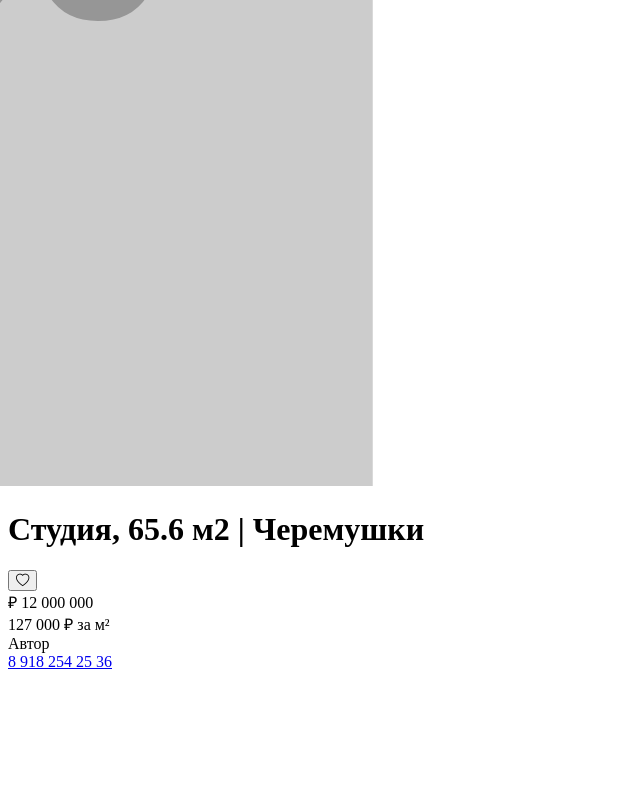
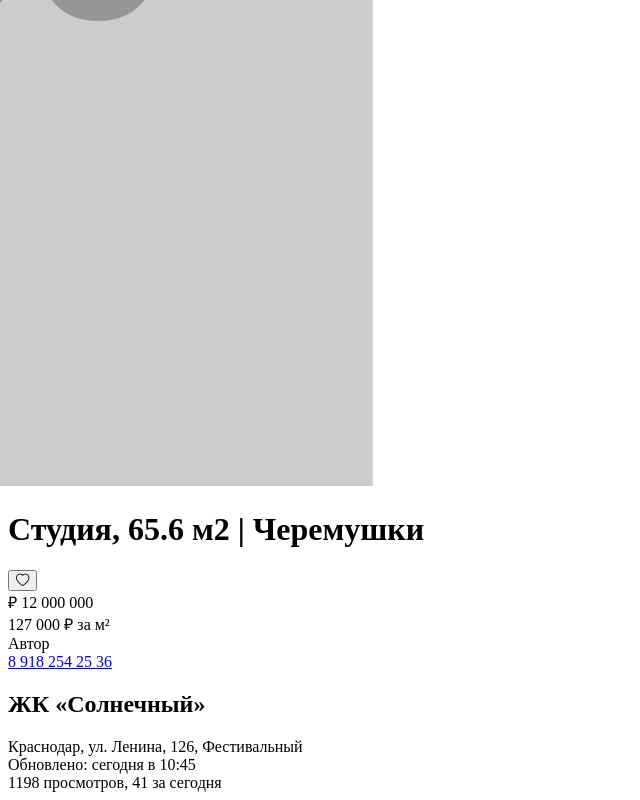
Before and after one commit to valeriiSkliar/realEstate_html, a website: page src/pages/previews/property-view-standalone.html in a window 1280 px wide. Shown: the part 2788-3588 px from the top of the page, without its empty margins (0-640 px from the left). Before the commit the page ends 3467 px from the top, so only its background shows below. Drawn offline with nearby package versions, Linux system fonts and the light colour scheme; placeholder pictures from the web are drawn by us.

Commit message:
feat(property-detail-page): add property detail info section with styles

```diff
--- a/src/pages/previews/property-view-standalone.html
+++ b/src/pages/previews/property-view-standalone.html
@@ -77,6 +77,32 @@
               </div>
             </div>
           </div>
+
+          <div class="property-detail-info">
+            <div class="property-detail-info__main">
+              <div class="property-info-block">
+                <h2 class="property-info-block__complex-name">
+                  ЖК «Солнечный»
+                </h2>
+                <div class="property-info-block__address">
+                  Краснодар, ул. Ленина, 126, Фестивальный
+                </div>
+              </div>
+              <div class="property-meta-block">
+                <div class="property-meta-block__item">
+                  <span class="property-meta-block__label">Обновлено:</span>
+                  <span class="property-meta-block__value"
+                    >сегодня в 10:45</span
+                  >
+                </div>
+                <div class="property-meta-block__item">
+                  <span class="property-meta-block__stats"
+                    >1198 просмотров, 41 за сегодня</span
+                  >
+                </div>
+              </div>
+            </div>
+          </div>
         </div>
       </div>
     </main>
--- a/src/scss/_variables.scss
+++ b/src/scss/_variables.scss
@@ -13,6 +13,7 @@ $grid-gutter: 30px;
 
 $font-family-base: "Oswald", "Roboto", sans-serif;
 $font-family-sans-serif: "Oswald", "Roboto", sans-serif;
+$font-family-comfortaa: "Comfortaa", sans-serif;
 
 // Breadcrumb Component Variables
 $breadcrumb-bg: $lime-green;
--- a/src/scss/pages/property-detail-page.scss
+++ b/src/scss/pages/property-detail-page.scss
@@ -107,7 +107,6 @@
       box-shadow: 0 2px 8px rgba(0, 0, 0, 0.05);
       margin: 0;
       padding-right: 20px;
-
       @media (max-width: 768px) {
         // flex-direction: column;
         gap: 20px;
@@ -119,7 +118,7 @@
     &__main {
       font-size: 30px;
       line-height: 35px;
-      font-weight: 600;
+      font-weight: 300;
       margin-bottom: 8px;
       font-family: vars.$font-family-sans-serif;
       font-style: normal;
@@ -180,4 +179,83 @@
       }
     }
   }
+
+  // Стили для блока с информацией о недвижимости
+  .property-detail-info {
+    margin-bottom: 30px;
+
+    &__main {
+      padding: 20px 15px;
+      background-color: brand.$brand-background;
+    }
+  }
+
+  .property-info-block {
+    margin-bottom: 20px;
+
+    &__complex-name {
+      font-size: 26px;
+      line-height: 28px;
+      font-weight: 300;
+      font-family: vars.$font-family-sans-serif;
+      font-style: normal;
+      color: color.adjust(brand.$brand-background, $lightness: -60%);
+      margin: 0 0 8px 0;
+
+      @media (max-width: 768px) {
+        font-size: 20px;
+        line-height: 24px;
+      }
+    }
+
+    &__address {
+      font-size: 16px;
+      line-height: 20px;
+      font-weight: 300;
+      font-family: vars.$font-family-sans-serif;
+      font-style: normal;
+      color: color.adjust(brand.$brand-background, $lightness: -40%);
+
+      @media (max-width: 768px) {
+        font-size: 14px;
+        line-height: 18px;
+      }
+    }
+  }
+
+  .property-meta-block {
+    &__item {
+      &:last-child {
+        margin-bottom: 0;
+      }
+    }
+
+    &__label {
+      font-size: 12px;
+      line-height: 6px;
+      font-weight: 300;
+      font-family: vars.$font-family-comfortaa;
+      font-style: normal;
+      color: brand.$brand-dark-section;
+      margin-right: 6px;
+    }
+
+    &__value {
+      font-size: 12px;
+      line-height: 14px;
+      font-weight: 400;
+      font-family: vars.$font-family-comfortaa;
+      font-style: normal;
+      color: color.adjust(brand.$brand-background, $lightness: -50%);
+    }
+
+    &__stats {
+      font-size: 12px;
+      line-height: 14px;
+      font-weight: 300;
+      font-family: vars.$font-family-comfortaa;
+      font-style: normal;
+      color: brand.$brand-dark-section;
+    }
+  }
 }
```
